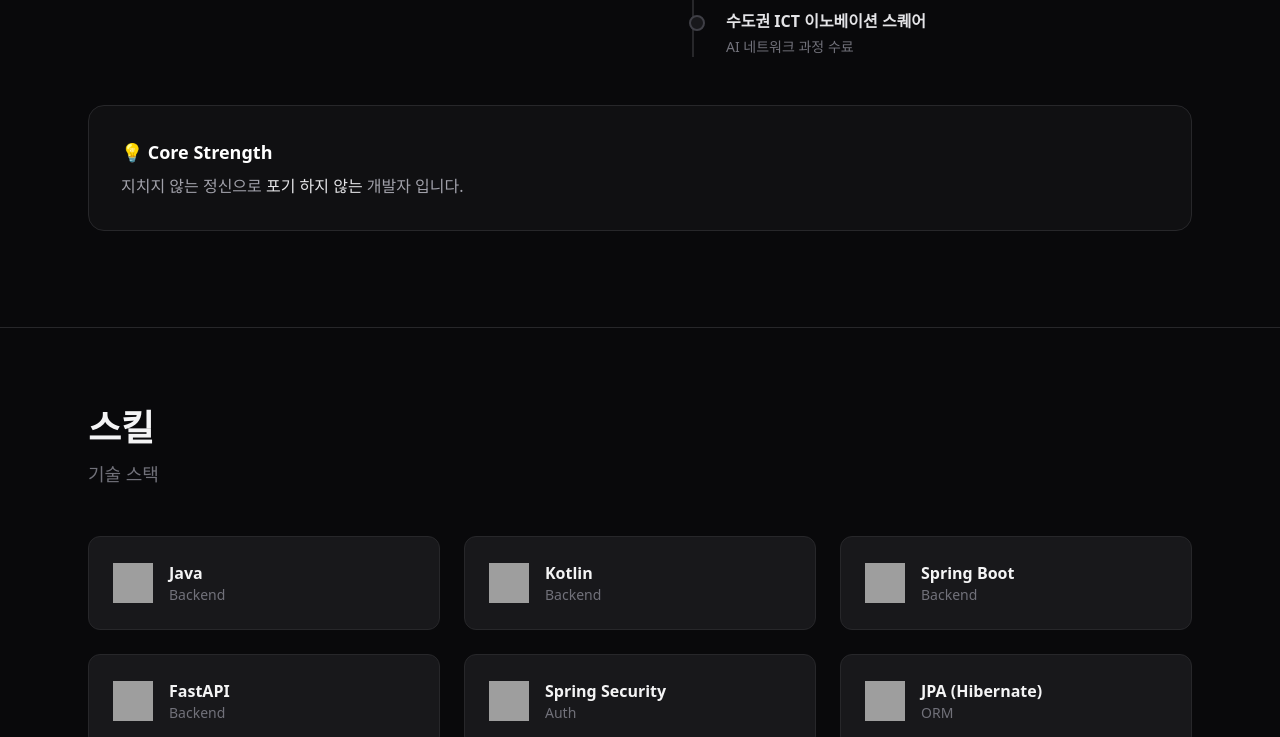
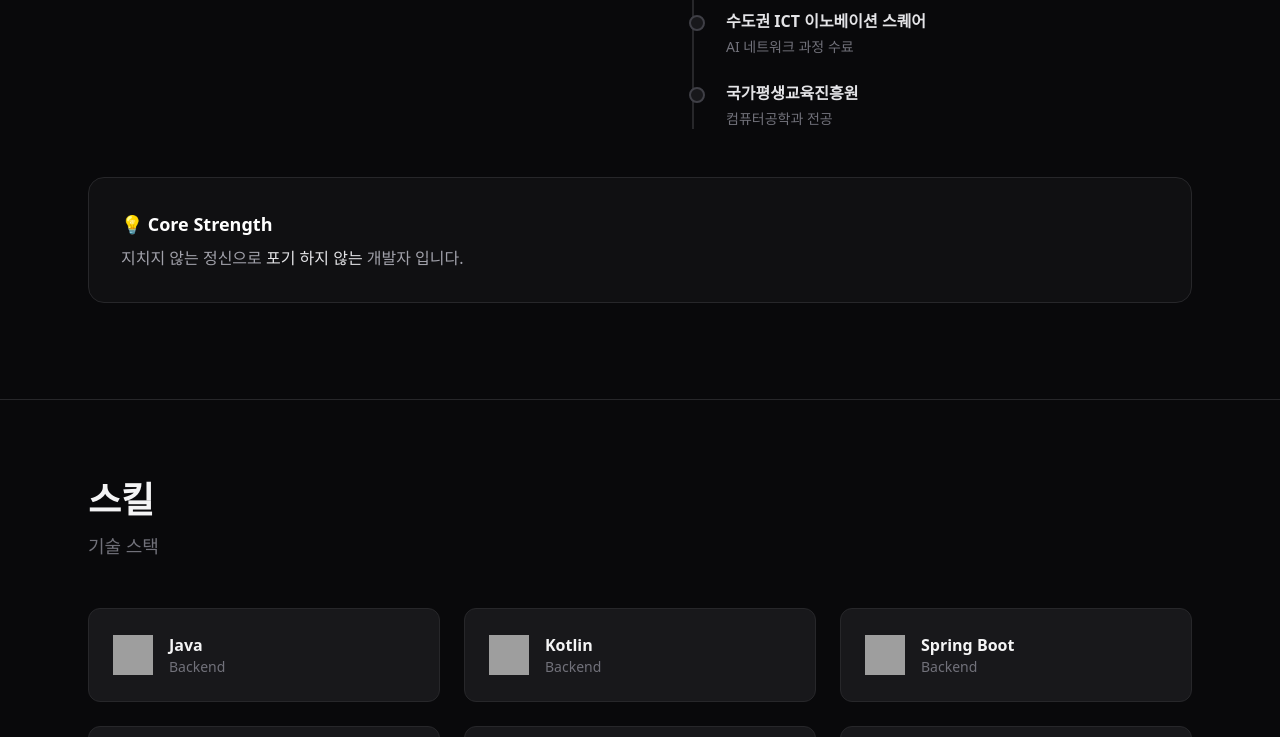
Before and after one commit to HwangJeongSeong/Portfolio, a plain HTML site: page index.html in a window 1280 px wide. Shown: the part 1219-1956 px from the top of the page. Drawn offline with nearby package versions, Linux system fonts and the light colour scheme; grey boxes are pictures that could not be loaded.

Commit message:
Add National Institute for Lifelong Education, Computer Science Major to Experience section

```diff
--- a/index.html
+++ b/index.html
@@ -170,6 +170,11 @@
 									<span class="absolute -left-[37px] top-1.5 w-4 h-4 rounded-full bg-zinc-900 border-2 border-zinc-700"></span>
 									<div class="text-zinc-200 font-semibold">수도권 ICT 이노베이션 스퀘어</div>
 									<div class="text-zinc-500 text-sm mt-1">AI 네트워크 과정 수료</div>
+								</li>
+								<li class="relative">
+									<span class="absolute -left-[37px] top-1.5 w-4 h-4 rounded-full bg-zinc-900 border-2 border-zinc-700"></span>
+									<div class="text-zinc-200 font-semibold">국가평생교육진흥원</div>
+									<div class="text-zinc-500 text-sm mt-1">컴퓨터공학과 전공</div>
 								</li>
 							</ul>
 						</div>
```
